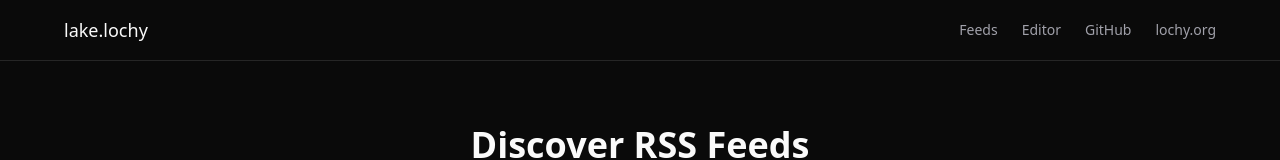
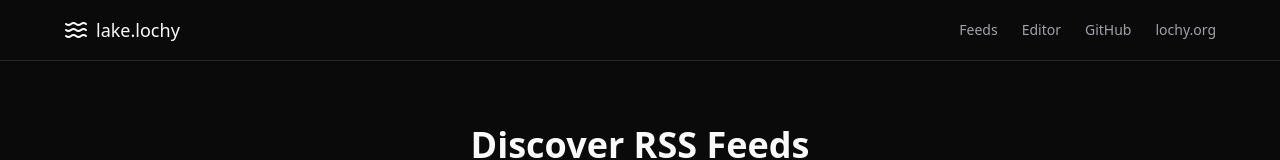
Before and after one commit to pinepair/lake, a SvelteKit app in the folder apps/site/: page / in a window 1280 px wide. Shown: the top 160 px of the page. Built offline with nearby package versions, Linux system fonts and the light colour scheme.

Commit message:
Add logo

```diff
--- a/apps/site/src/routes/+layout.svelte
+++ b/apps/site/src/routes/+layout.svelte
@@ -8,12 +8,17 @@
 
 <svelte:head>
 	<link rel="icon" href={favicon} />
+	<meta property="og:image" content={favicon} />
+	<meta name="twitter:image" content={favicon} />
 </svelte:head>
 
 <div class="min-h-screen">
-	<header class="border-b border-[var(--border)] px-6 py-4">
+	<header class="border-b border-(--border) px-6 py-4">
 		<nav class="mx-auto flex max-w-6xl items-center justify-between">
-			<a href={resolve('/')} class="text-lg font-medium">lake.lochy</a>
+			<a href={resolve('/')} class="text-lg font-medium flex items-center gap-2">
+				<svg xmlns="http://www.w3.org/2000/svg" width="24" height="24" viewBox="0 0 24 24" fill="none" stroke="currentColor" stroke-width="2" stroke-linecap="round" stroke-linejoin="round"><path d="M2 6c.6.5 1.2 1 2.5 1C7 7 7 5 9.5 5c2.6 0 2.4 2 5 2 2.5 0 2.5-2 5-2 1.3 0 1.9.5 2.5 1"></path><path d="M2 12c.6.5 1.2 1 2.5 1 2.5 0 2.5-2 5-2 2.6 0 2.4 2 5 2 2.5 0 2.5-2 5-2 1.3 0 1.9.5 2.5 1"></path><path d="M2 18c.6.5 1.2 1 2.5 1 2.5 0 2.5-2 5-2 2.6 0 2.4 2 5 2 2.5 0 2.5-2 5-2 1.3 0 1.9.5 2.5 1"></path></svg>
+				lake.lochy
+			</a>
 			<div class="flex items-center gap-6 text-sm text-(--text-muted)">
 				<a href={resolve('/')} class="hover:text-white">Feeds</a>
 				<a href={resolve('/editor')} class="hover:text-white">Editor</a>
```
Also changed, not shown: apps/site/src/lib/assets/favicon.svg.
